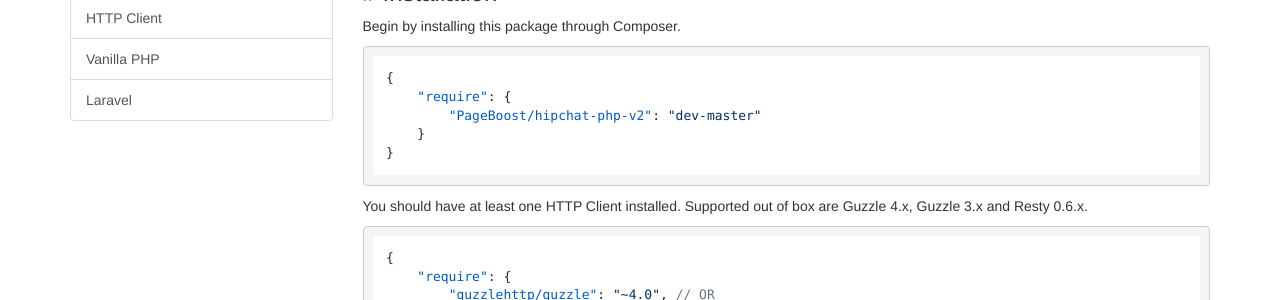
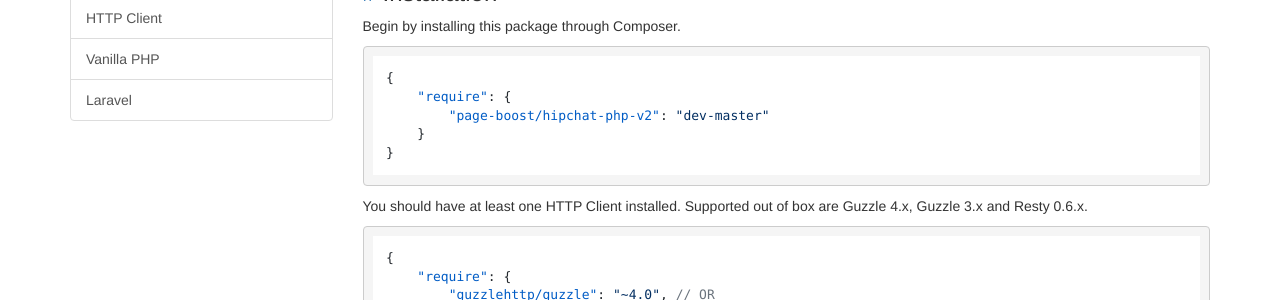
Before and after one commit to PageBoost/hipchat-php-v2, a Jekyll site: the page built from integrations.md, in a window 1280 px wide and 900 px high. Shown: the part 170-470 px from the top of the window. Built offline with Jekyll 4.4.1, drawn with Linux system fonts in a browser that asks for light colours; nearby versions of some CDN libraries; Markdown is read by kramdown in place of the engine named in the settings.

Commit message:
Fix Composer package name

````diff
--- a/integrations.md
+++ b/integrations.md
@@ -12,7 +12,7 @@ Begin by installing this package through Composer.
 ```js
 {
     "require": {
-        "PageBoost/hipchat-php-v2": "dev-master"
+        "page-boost/hipchat-php-v2": "dev-master"
     }
 }
 ```
````
